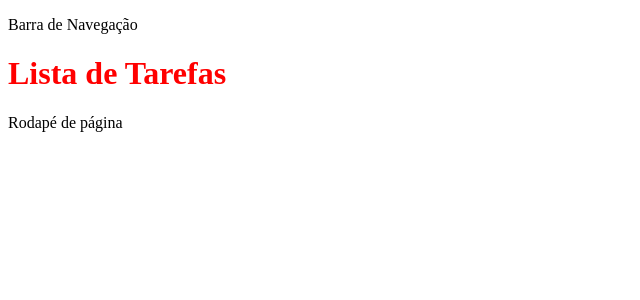
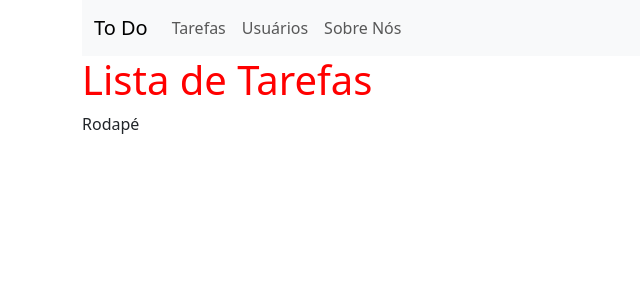
Before and after one commit to mesasdds/djangoapp, a Django app: page / in a window 1280 px wide. Shown: the top 300 px of the page, without its empty margins (0-640 px from the left). Run offline with Django 5.2, Linux system fonts and the light colour scheme.

Commit message:
feat: bootstrap added and navbar initiliazed

```diff
--- a/todo/tasks/templates/base.html
+++ b/todo/tasks/templates/base.html
@@ -5,13 +5,39 @@
     <meta charset="UTF-8">
     <meta name="viewport" content="width=device-width, initial-scale=1.0">
     <title>{% block title %}{% endblock %}</title>
+    <link rel="stylesheet" href="https://cdn.jsdelivr.net/npm/bootstrap@5.3.3/dist/css/bootstrap.min.css" integrity="sha384-QWTKZyjpPEjISv5WaRU9OFeRpok6YctnYmDr5pNlyT2bRjXh0JMhjY6hW+ALEwIH" crossorigin="anonymous">
     <link rel="stylesheet" href="{% static 'css/style.css' %}">
 </head>
 <body>
-    <p>Barra de Navegação</p>
-    {% block content %}
-    {% endblock %}
-    <p>Rodapé de página</p>
+    <div class="container">
+        <nav class="navbar navbar-expand-lg bg-body-tertiary">
+            <div class="container-fluid">
+              <a class="navbar-brand" href="#">To Do</a>
+              <button class="navbar-toggler" type="button" data-bs-toggle="collapse" data-bs-target="#navbarSupportedContent" aria-controls="navbarSupportedContent" aria-expanded="false" aria-label="Toggle navigation">
+                <span class="navbar-toggler-icon"></span>
+              </button>
+              <div class="collapse navbar-collapse" id="navbarSupportedContent">
+                <ul class="navbar-nav me-auto mb-2 mb-lg-0">
+                  <li class="nav-item">
+                    <a class="nav-link" aria-current="page" href="#">Tarefas</a>
+                  </li>
+                  <li class="nav-item">
+                    <a class="nav-link" aria-current="page" href="#">Usuários</a>
+                  </li>
+                  <li class="nav-item">
+                    <a class="nav-link" aria-current="page" href="#">Sobre Nós</a>
+                  </li>
+                </ul>
+              </div>
+            </div>
+          </nav>
+        {% block content %}
+        {% endblock %}
+        <footer>
+            Rodapé
+        </footer>
+    </div>
+    <script src="https://cdn.jsdelivr.net/npm/bootstrap@5.3.3/dist/js/bootstrap.min.js" integrity="sha384-0pUGZvbkm6XF6gxjEnlmuGrJXVbNuzT9qBBavbLwCsOGabYfZo0T0to5eqruptLy" crossorigin="anonymous"></script>
     <script src="{% static 'js/scripts.js' %}"></script>
 </body>
 </html>
```
